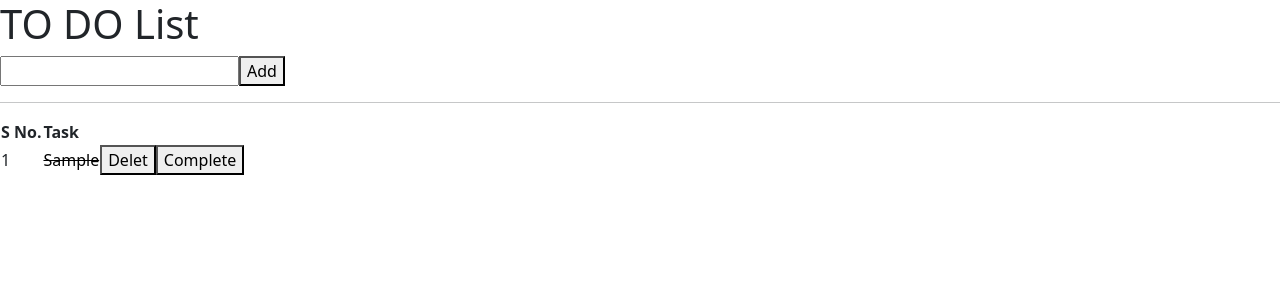
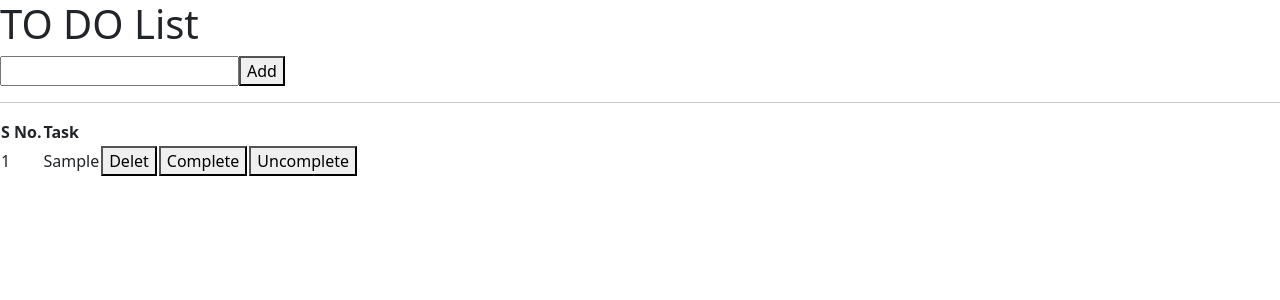
Before and after one commit to rahullokhande123/React_codes, a React (Vite) app: page / in a window 1280 px wide. Both pictures are taken after typing "Sample" into the empty fields and a click on the button "Add". Shown: the top 300 px of the page. Built offline with nearby package versions, Linux system fonts and the light colour scheme.

Commit message:
To Do List

```diff
--- a/src/App.jsx
+++ b/src/App.jsx
@@ -1,7 +1,7 @@
 
 import { useSelector,useDispatch } from "react-redux";
 import { useState } from "react";
-import { overTask, delTask, compTask } from "./toDoSlice";
+import { overTask, delTask, compTask,taskUncom } from "./toDoSlice";
 
 const App=()=>{
 
@@ -23,8 +23,13 @@
         mydis(delTask(id))
     }
 
-    const recComp=(id)=>{
+    const workComp=(id)=>{
         mydis(compTask(id))
+    }
+
+    const workUncomp=(id)=>{
+        mydis(taskUncom(id));
+
     }
 
     let sno=0
@@ -34,9 +39,16 @@
             <>
             <tr>
                 <td>{sno}</td>
-                <td>{key.complete? key.task : <span style={{textDecoration:"line-through",color:"black"}}>{key.task}</span>}</td>
+                <td>{key.complete? <span style={{textDecoration:"line-through",color:"black"}}>{key.task}</span> : key.task }</td>
+                <td>
                 <button onClick={()=>{myDel(key.id)}} >Delet</button>
-                <button onClick={()=>{recComp(key.id)}}>Complete</button>
+                </td>
+                <td>
+                <button onClick={()=>{workComp(key.id)}}>Complete</button>
+                </td>
+                <td>
+                    <button onClick={()=>{workUncomp(key.id)}}>Uncomplete</button>
+                </td>
             </tr>
             </>
         )
--- a/src/toDoSlice.jsx
+++ b/src/toDoSlice.jsx
@@ -44,10 +44,19 @@
                     state.task[i].complete=true;
                 }
             }
+        },
+
+        taskUncom:(state,actions)=>{
+
+            for(var i=0; i<state.task.length; i++){
+                if(state.task[i].id==actions.payload){
+                    state.task[i].complete=false;
+                }
+            }
         }
 
 
     }
 })
 export default myToSlice.reducer;
-export const {overTask,delTask,compTask}=myToSlice.actions;
+export const {overTask,delTask,compTask,taskUncom}=myToSlice.actions;
```
